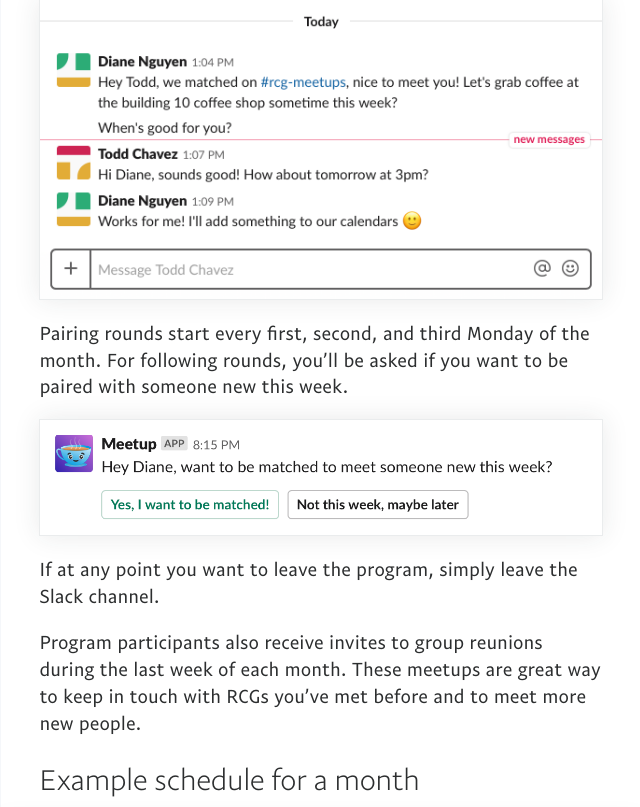
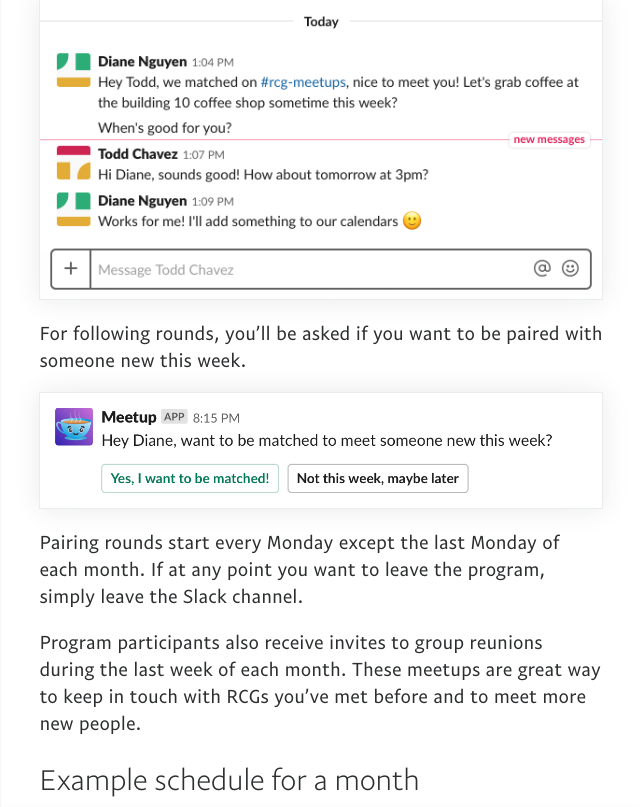
Before and after one commit to liddiard/slack-meetups, a Django app: page /rcg/ in a window 1280 px wide. Shown: the part 1449-2256 px from the top of the page, without its empty margins (319-959 px from the left). Run offline with Django 3.2, Linux system fonts and the light colour scheme; parts of the project's set-up code (start-up, migrations or seed data) failed here and were passed over.

Commit message:
update matching days logic to be every Monday except the last Monday of the month

```diff
--- a/matcher/static/scripts/rcg.js
+++ b/matcher/static/scripts/rcg.js
@@ -24,12 +24,9 @@
         mondaysThisMonth = getMondays(date);
     date.setMonth(nextMonth);
     const mondaysNextMonth = getMondays(date),
-        matchingDays = [
-            mondaysThisMonth[0], // first Monday of this month
-            mondaysThisMonth[1], // second Monday of this month
-            mondaysThisMonth[2], // third Monday of this month
-            mondaysNextMonth[0] // first Monday of next month
-        ],
+        // matching days are every Monday except the last Monday of the month,
+        // and the first Monday of the next month
+        matchingDays = mondaysThisMonth.slice(0, -1).concat([mondaysNextMonth[0]]),
         nextMatchingDate = matchingDays.find(day => day > new Date()),
         nextMatchingDateString = `Monday, ${nextMatchingDate.toLocaleString('en-us', { month: 'long' })} ${nextMatchingDate.getDate()}`;
 
--- a/matcher/templates/rcg_meetups.html
+++ b/matcher/templates/rcg_meetups.html
@@ -32,9 +32,9 @@
             <img src="{% static 'images/receive_match.png' %}" alt="Receiving a match from the bot" class="inline" />
             <p>Message the RCG you pair with to meet up!</p>
             <img src="{% static 'images/message_match.png' %}" alt="Messaging the person you matched with" class="inline" />
-            <p>Pairing rounds start every first, second, and third Monday of the month. For following rounds, you’ll be asked if you want to be paired with someone new this week.</p>
+            <p>For following rounds, you’ll be asked if you want to be paired with someone new this week.</p>
             <img src="{% static 'images/ask_availability.png' %}" alt="RCG Meetups bot asking if you want to participat in the next round" class="inline" style="padding: 0.5em" />
-            <p>If at any point you want to leave the program, simply leave the Slack channel.</p>
+            <p>Pairing rounds start every Monday except the last Monday of each month. If at any point you want to leave the program, simply leave the Slack channel.</p>
             <p>Program participants also receive invites to group reunions during the last week of each month. These meetups are great way to keep in touch with RCGs you’ve met before and to meet more new people.</p>
 
             <h2>Example schedule for a month</h2>
```
